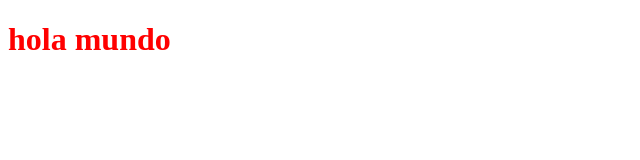
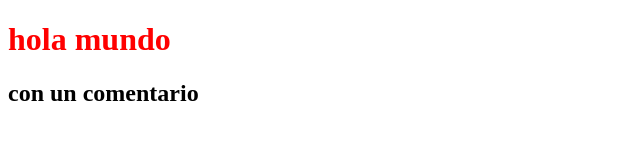
Before and after one commit to LucasPSolution/EjemploGitPS, a plain HTML site: page index.html in a window 1280 px wide. Shown: the whole page, without its empty margins (0-640 px from the left). Drawn offline with Linux system fonts and the light colour scheme.

Commit message:
agrego h2

```diff
--- a/index.html
+++ b/index.html
@@ -9,5 +9,6 @@
 </head>
 <body>
     <h1>hola mundo</h1>
+    <h2>con un comentario</h2>
 </body>
 </html>
```
